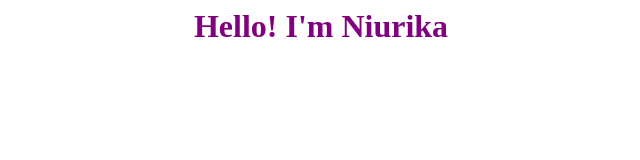
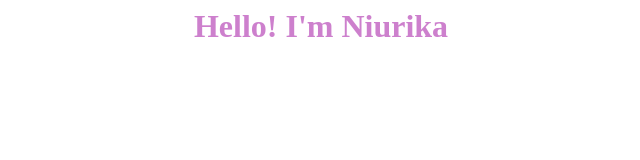
Before and after one commit to Niurika/Niurika_G_website, a plain HTML site: page index.html in a window 1280 px wide. Shown: the whole page, without its empty margins (319-959 px from the left). Drawn offline with Linux system fonts and the light colour scheme.

Commit message:
change color

```diff
--- a/index.html
+++ b/index.html
@@ -6,7 +6,7 @@
                 text-align: center;
             }
             h1 {
-                color:purple;
+                color:rgba(177, 58, 177, 0.646);
             }
         </style>
     </head>
```
